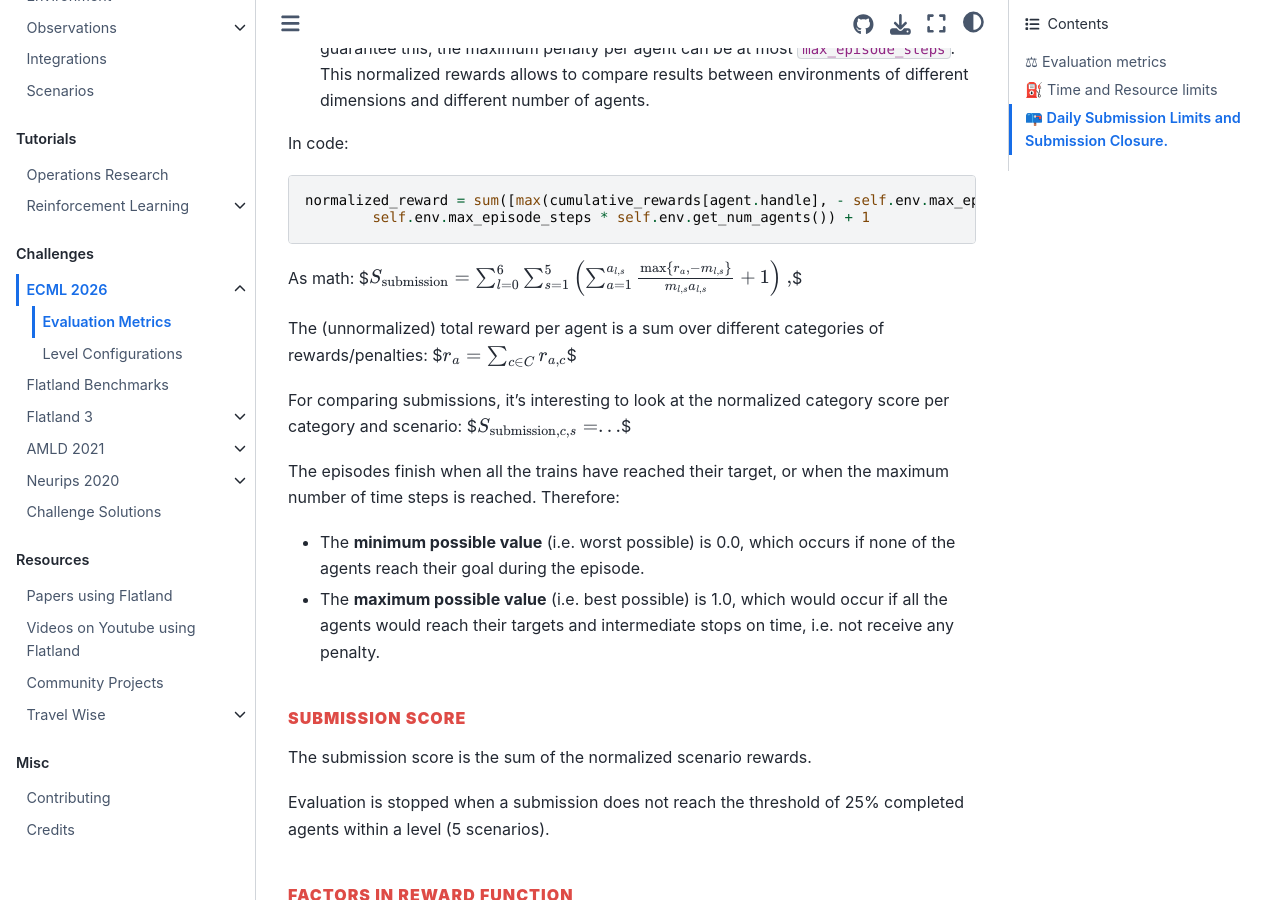
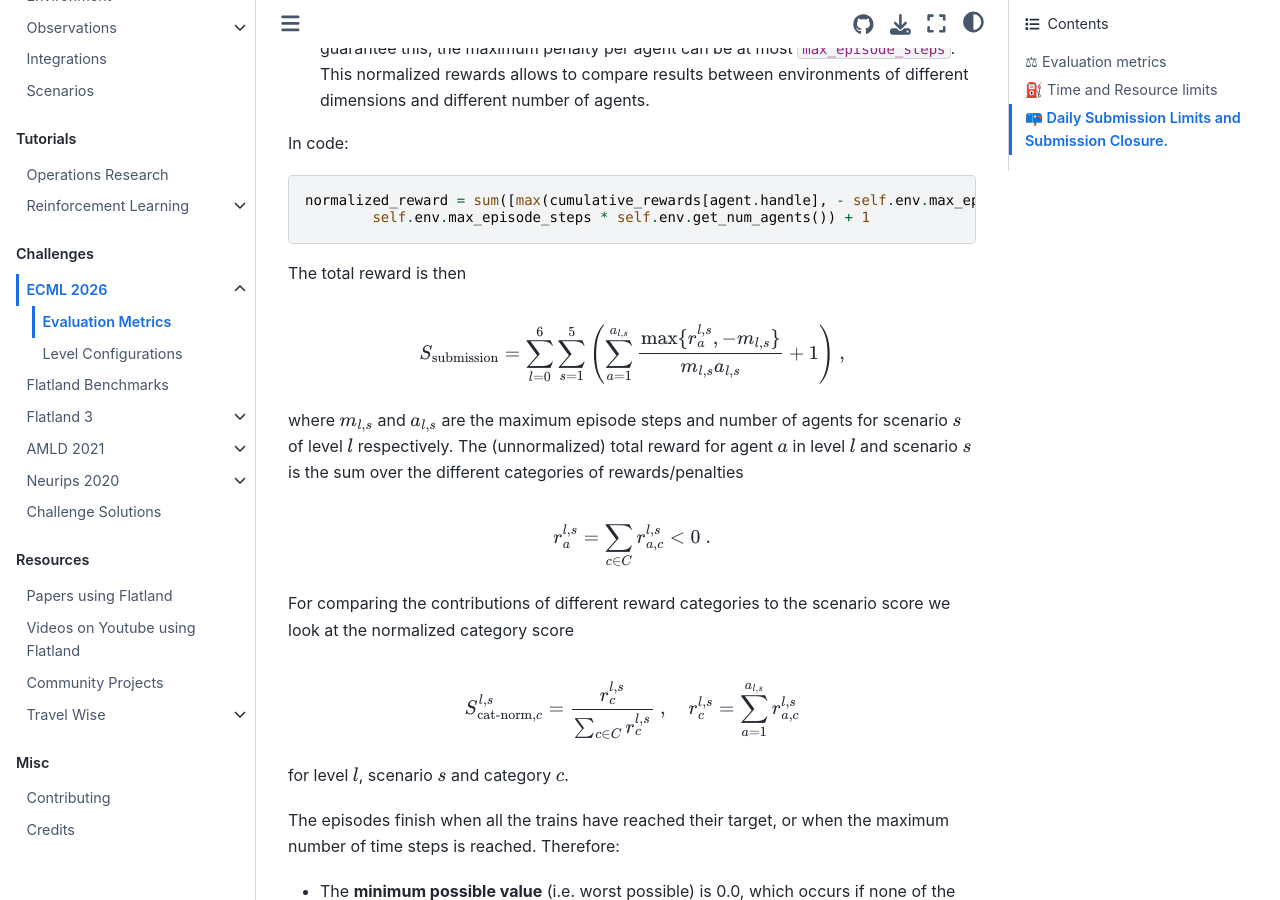
Before and after one commit to flatland-association/flatland-book, a Jupyter Book: the page built from challenges/ecml2026/eval.md, in a window 1280 px wide and 900 px high, scrolled down 610 px. Built offline with Jupyter Book 1.0.4 settings and Sphinx 7.4.7 and the Sphinx Book theme 1.1.4, drawn with Linux system fonts in a browser that asks for light colours; pages that are not in the unit, such as notebooks, are missing from menus.

Commit message:
docs: completed score formulas

````diff
--- a/challenges/ecml2026/eval.md
+++ b/challenges/ecml2026/eval.md
@@ -1,5 +1,4 @@
-Evaluation Metrics
-===
+# Evaluation Metrics
 
 The **[ECML 2026 challenge](https://competition.flatland.cloud/suites/6240c685-0fb4-481e-9404-47a570632227)** is the newest competition around the Flatland
 environment.
@@ -8,9 +7,7 @@ In this edition, we are encouraging participants to develop innovative solutions
 metrics are designed accordingly. However, we are still open for other solutions as well, e.g. operations research, and encourage participants to benchmark
 their state-of-the art algorithms
 
-
-⚖ Evaluation metrics
----
+## ⚖ Evaluation metrics
 
 ### Normalized Episode Rewards
 
@@ -21,7 +18,7 @@ What is the **normalized return**?
 - The **returns** are the sum of Flatland's default rewards your agents accumulate during each episode as described
   in [rewards.md](../../environment/environment/rewards.md)
 - To **normalize** these return, we scale them so that they stays in the range $[0.0, 1.0]$. To guarantee this, the maximum penalty per agent can be at most
-  ```max_episode_steps```. This normalized rewards allows to compare results between environments of different dimensions and different number of agents.
+  `max_episode_steps`. This normalized rewards allows to compare results between environments of different dimensions and different number of agents.
 
 In code:
 
@@ -30,20 +27,25 @@ normalized_reward = sum([max(cumulative_rewards[agent.handle], - self.env.max_ep
         self.env.max_episode_steps * self.env.get_num_agents()) + 1
 ```
 
-As math:
+The total reward is then
+
 $$
-S_\text{submission} = \sum_{l=0}^6 \sum_{s=1}^5 \left( \sum_{a=1}^{a_{l,s}} \frac{\max\{r_a, -m_{l,s}\}}{m_{l,s} a_{l,s}} + 1 \right) \ ,
+S_\text{submission} = \sum_{l=0}^6 \sum_{s=1}^5 \left( \sum_{a=1}^{a_{l,s}} \frac{\max\{r_a^{l,s}, -m_{l,s}\}}{m_{l,s} a_{l,s}} + 1 \right) \ ,
 $$
 
-The (unnormalized) total reward per agent is a sum over different categories of rewards/penalties:
+where $m_{l,s}$ and $a_{l,s}$ are the maximum episode steps and number of agents for scenario $s$ of level $l$ respectively. The (unnormalized) total reward for agent $a$ in level $l$ and scenario $s$ is the sum over the different categories of rewards/penalties
+
 $$
-r_a = \sum_{c\in C} r_{a,c}
+r_a^{l,s} = \sum_{c\in C} r_{a,c}^{l,s} < 0  \ .
 $$
 
-For comparing submissions, it's interesting to look at the normalized category score per category and scenario:
+For comparing the contributions of different reward categories to the scenario score we look at the normalized category score
+
 $$
-S_{\text{submission},c,s} = ...
+S_{\text{cat-norm}, c}^{l,s} = \frac{r_c^{l,s}}{\sum_{c\in C} r_c^{l,s}} \ , \quad r_c^{l,s} = \sum_{a=1}^{a_{l,s}} r_{a,c}^{l,s}
 $$
+
+for level $l$, scenario $s$ and category $c$.
 
 The episodes finish when all the trains have reached their target, or when the maximum number of time steps is reached. Therefore:
 
@@ -62,7 +64,7 @@ Evaluation is stopped when a submission does not reach the threshold of 25% comp
 The factors for the [reward function](../../environment/environment/rewards.md) in this competition are:
 
 | factor                                    | value |
-|-------------------------------------------|:-----:|
+| ----------------------------------------- | :---: |
 | journey not started (cancellation factor) |   5   |
 | cancellation time buffer                  |   0   |
 | delay at target                           |   1   |
@@ -74,8 +76,7 @@ The factors for the [reward function](../../environment/environment/rewards.md)
 
 This configuration is implemented using `--rewards flatland.envs.rewards.ECML2026Rewards`.
 
-⛽ Time and Resource limits
----
+## ⛽ Time and Resource limits
 
 The agents have to act within **time limits**:
 
@@ -92,12 +93,12 @@ We do not provide GPUs.
 ### Detailed overview over resource limits
 
 | Limit[^1]                                   | Value                                                                                    | Submission outcome             | Details                                                                                                                                               |
-|---------------------------------------------|------------------------------------------------------------------------------------------|--------------------------------|-------------------------------------------------------------------------------------------------------------------------------------------------------|
+| ------------------------------------------- | ---------------------------------------------------------------------------------------- | ------------------------------ | ----------------------------------------------------------------------------------------------------------------------------------------------------- |
 | `dailyLimit`                                | `2`                                                                                      | Not created                    | Error in frontend as error `429 TOO_MANY_REQUESTS` from backend.                                                                                      |
 | `WAIT_FOR_POD_TO_RUN_LIMIT`                 | `1200` (20 min)                                                                          | Failure                        | submission pod should be listed by now, i.e. pulling has started by now.                                                                              |
-| `WAIT_FOR_POD_TO_START_LIMIT`               | `1200`  (20 min)                                                                         | Failure                        | submission pod should have reached running state by now, i.e. pulling should be done by now                                                           |
-| `RUNNING_TIME_LIMIT`                        | `1800`  (30 min)                                                                         | Success with termination cause | per scenario; evaluation terminated; results do notexcl. the overlong scenario                                                                        |
-| `TOTAL_RUNNING_TIME_LIMIT`                  | `18000`  (5h)                                                                            | Success with termination cause | all scenarios, excluding technical overhead for starting pods and running offline trajectory evaluation; results do not include the overlong scenario |
+| `WAIT_FOR_POD_TO_START_LIMIT`               | `1200` (20 min)                                                                          | Failure                        | submission pod should have reached running state by now, i.e. pulling should be done by now                                                           |
+| `RUNNING_TIME_LIMIT`                        | `1800` (30 min)                                                                          | Success with termination cause | per scenario; evaluation terminated; results do notexcl. the overlong scenario                                                                        |
+| `TOTAL_RUNNING_TIME_LIMIT`                  | `18000` (5h)                                                                             | Success with termination cause | all scenarios, excluding technical overhead for starting pods and running offline trajectory evaluation; results do not include the overlong scenario |
 | `ACTIVE_DEADLINE_SECONDS`                   | `3600` (1h)                                                                              | Failure/cleanup                | everything including technical overhead for starting pods for submission                                                                              |
 | `PERCENTAGE_COMPLETE_THRESHOLD`             | `0.25` (25%)                                                                             | Success with termination cause | `Mean percentage of done agents during the last test was too low`; results do include the test, but stop after the test.                              |
 | `ORCHESTRATION_JOB_K8S_RESOURCE_ALLOCATION` | `{"requests": {"memory": "5Gi", "cpu": "1"}, "limits": {"memory": "5Gi", "cpu": "1"}}`   | Failure                        | resource limits for pod running the submission                                                                                                        |
@@ -106,8 +107,6 @@ We do not provide GPUs.
 
 [^1]: see [implementation](https://github.com/flatland-association/flatland-benchmarks/pull/594/changes)
 
+## 📪 Daily Submission Limits and Submission Closure.
 
-
-📪 Daily Submission Limits and Submission Closure.
----
 You can submit up to 2 times per day.
````
